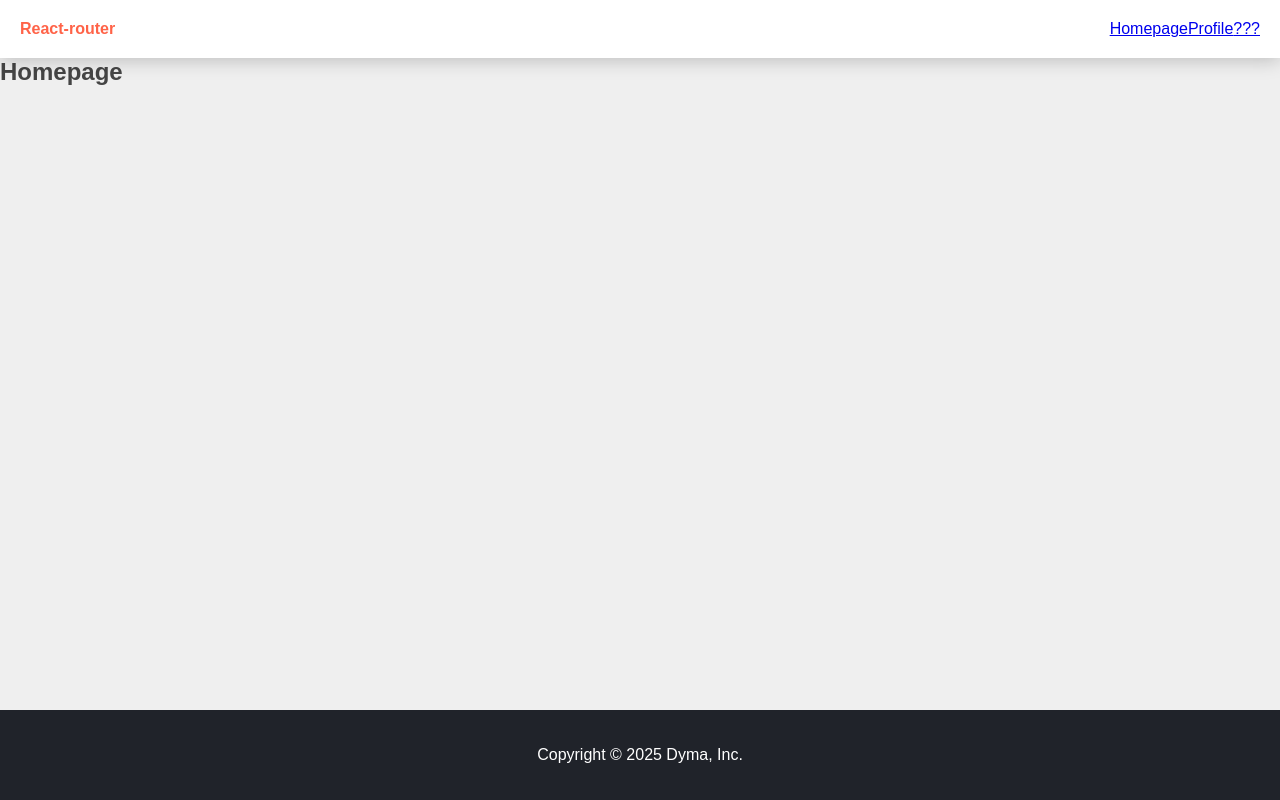
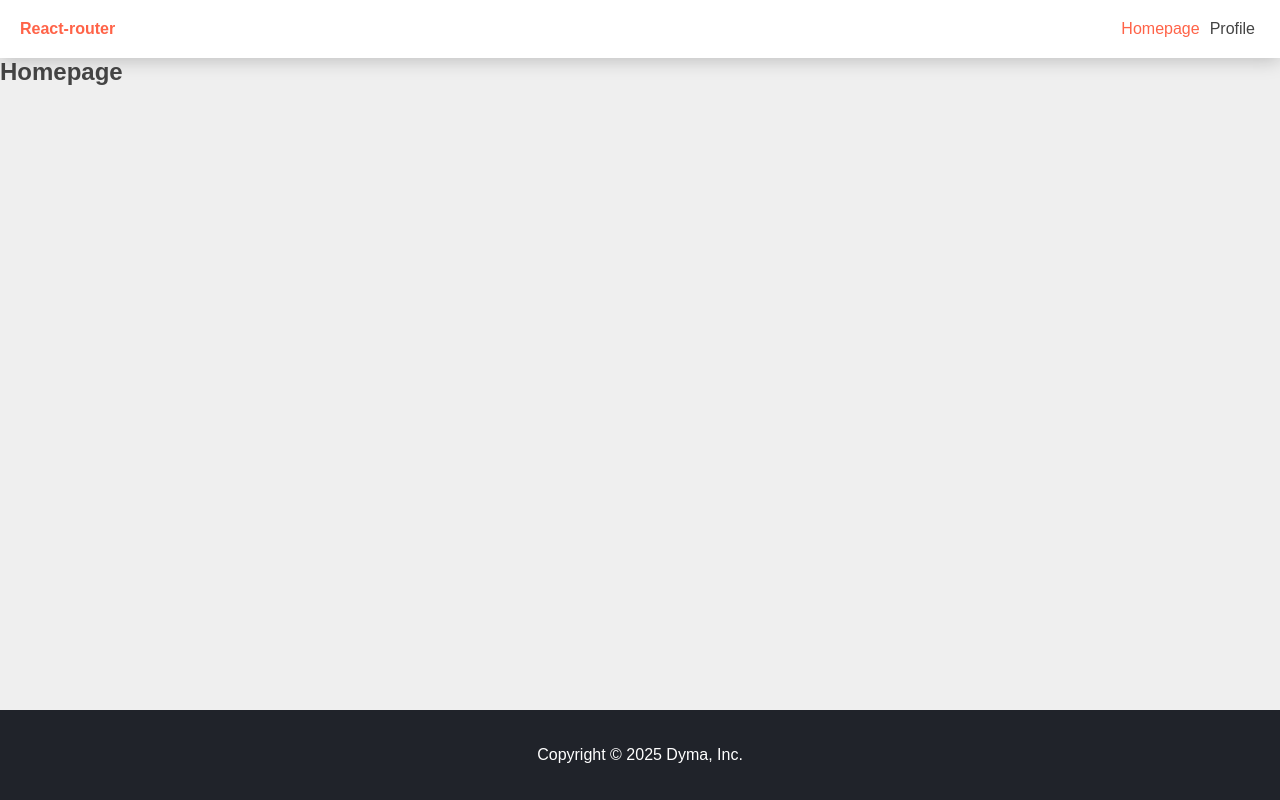
Before and after one commit to kilwa95/react-router-project, a React (Vite) app: page / in a window 1280 px wide. Built offline with nearby package versions, Linux system fonts and the light colour scheme.

Commit message:
Update navigation styling and active link handling

```diff
--- a/src/assets/styles/base.scss
+++ b/src/assets/styles/base.scss
@@ -24,6 +24,12 @@ body {
     margin: 0;
   }
 
+  a {
+    color: var(--text-color);
+    text-decoration: none;
+    margin: 0 5px;
+  }
+
   img {
     max-width: 100%;
   }
--- a/src/assets/styles/themes.scss
+++ b/src/assets/styles/themes.scss
@@ -47,3 +47,8 @@
     font-weight: 500;
     font-size: 12px;
   }
+
+  .active {
+    font-weight: 500;
+    color: var(--primary);
+  }
--- a/src/components/Header/Header.jsx
+++ b/src/components/Header/Header.jsx
@@ -1,16 +1,23 @@
-import { Link } from 'react-router-dom';
+import { NavLink, useMatch } from 'react-router-dom';
 import styles from './Header.module.scss';
 
 function Header() {
+  const matchProfile = useMatch('/profile');
+  const matchHomepage = useMatch('/');
+
+  console.log(matchProfile);
+  console.log(matchHomepage);
+
   return (
     <header className={`${styles.header} d-flex flex-row align-items-center`}>
       <div className="flex-fill">
         <strong> React-router </strong>
       </div>
       <ul className={styles.headerList}>
-        <Link to="/">Homepage</Link>
-        <Link to="/profile">Profile</Link>
-        <Link to="/efzef">???</Link>
+        <NavLink end to="/">
+          Homepage
+        </NavLink>
+        <NavLink to="/profile">Profile</NavLink>
       </ul>
     </header>
   );
```
